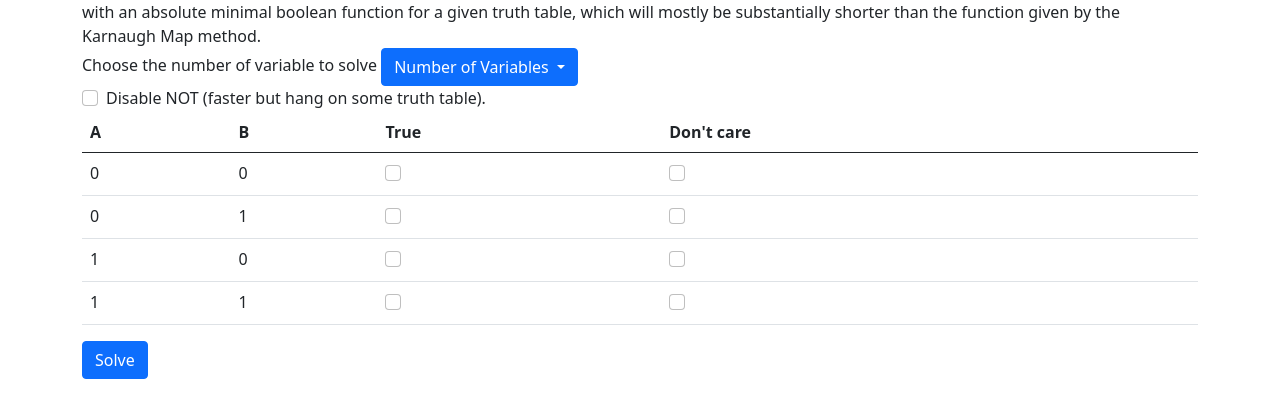
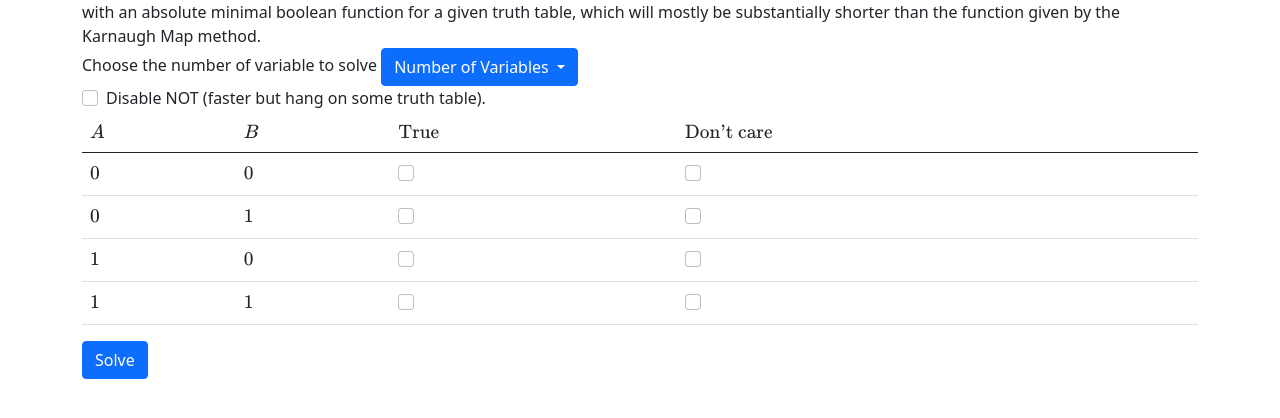
Before and after one commit to binhnguyen288-source/MinifyBoolean, a plain HTML site: page index.html in a window 1280 px wide. Shown: the part 104-522 px from the top of the page. Drawn offline with nearby package versions, Linux system fonts and the light colour scheme; no server answers.

Commit message:
Fix font

```diff
--- a/index.html
+++ b/index.html
@@ -33,16 +33,16 @@
             <table class="table">
                 <thead>
                   <tr>
-                    <th scope="col">A</th>
-                    <th scope="col">B</th>
-                    <th scope="col">True</th>
-                    <th scope="col">Don't care</th>
+                    <th>\(A\)</th>
+                    <th>\(B\)</th>
+                    <th>\(\text{True}\)</th>
+                    <th>\(\text{Don't care}\)</th>
                   </tr>
                 </thead>
                 <tbody>
                   <tr>
-                    <td>0</td>
-                    <td>0</td>
+                    <td>\(0\)</td>
+                    <td>\(0\)</td>
                     <td><div class="form-check">
                         <input class="form-check-input" type="checkbox" value="">
                       </div></td>
@@ -51,8 +51,8 @@
                       </div></td>
                   </tr>
                   <tr>
-                    <td>0</td>
-                    <td>1</td>
+                    <td>\(0\)</td>
+                    <td>\(1\)</td>
                     <td><div class="form-check">
                         <input class="form-check-input" type="checkbox" value="">
                       </div></td>
@@ -62,8 +62,8 @@
                   </tr>
 
                   <tr>
-                    <td>1</td>
-                    <td>0</td>
+                    <td>\(1\)</td>
+                    <td>\(0\)</td>
                     <td><div class="form-check">
                         <input class="form-check-input" type="checkbox" value="">
                       </div></td>
@@ -72,8 +72,8 @@
                       </div></td>
                   </tr>
                   <tr>
-                    <td>1</td>
-                    <td>1</td>
+                    <td>\(1\)</td>
+                    <td>\(1\)</td>
                     <td><div class="form-check">
                         <input class="form-check-input" type="checkbox" value="">
                       </div></td>
--- a/index.js
+++ b/index.js
@@ -16,17 +16,17 @@ function init(n) {
         const headtr = document.createElement('tr');
         for (let i = 0; i < n; ++i) {
             const headtd = document.createElement('td');
-            headtd.innerText = variables[i];
+            headtd.innerText = `\\(${variables[i]}\\)`;
             headtr.appendChild(headtd);
         }
         {
             const headtd = document.createElement('td');
-            headtd.innerText = 'True';
+            headtd.innerText = '\\(\\text{True}\\)';
             headtr.appendChild(headtd);
         }
         {
             const headtd = document.createElement('td');
-            headtd.innerText = `Don't care`;
+            headtd.innerText = `\\(\\text{Don't care}\\)`;
             headtr.appendChild(headtd);
         }
         head.appendChild(headtr);
@@ -40,7 +40,7 @@ function init(n) {
 
             for (let j = 0; j < n; ++j) {
                 const bodytd = document.createElement('td');
-                bodytd.innerText = (i >> (n - j - 1) & 1).toString();
+                bodytd.innerText = `\\(${(i >> (n - j - 1) & 1)}\\)`.toString();
                 bodytr.appendChild(bodytd);
             }
             {
@@ -64,6 +64,7 @@ function init(n) {
             body.appendChild(bodytr);
         }
     }
+    MathJax.typeset();
 
 }
 
```
